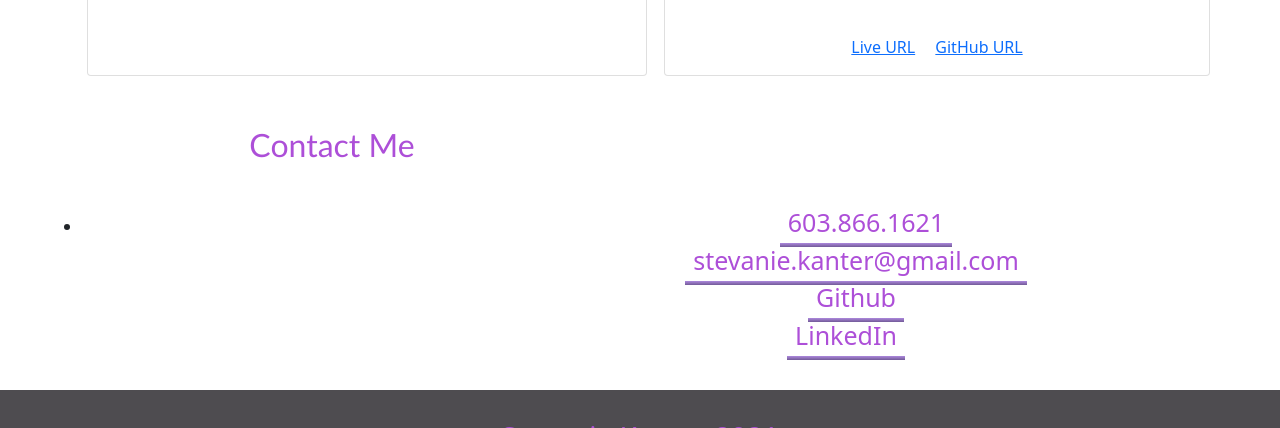
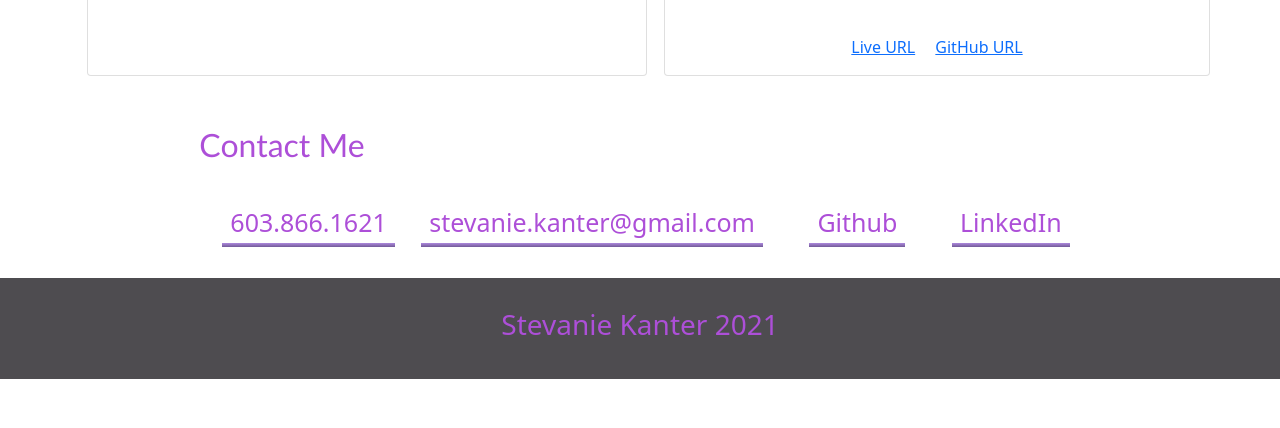
Before and after one commit to stevaniekanter/Updated-Portfolio, a plain HTML site: page index.html in a window 1280 px wide. Shown: the part 2372-2800 px from the top of the page. After the commit the page ends 2751 px from the top, so only its background shows below. Drawn offline with nearby package versions, Linux system fonts and the light colour scheme.

Commit message:
updated margin and spacing

```diff
--- a/Assets/css/style.css
+++ b/Assets/css/style.css
@@ -77,7 +77,6 @@ p {
 h2 {
     margin-bottom: 10px;
     margin-top: 10px;
-    margin-left: 50px;
     padding: 50px;
     height: 120px;
     width: 400px;
@@ -110,9 +109,9 @@ h2 {
 }
 
 .contact {
-    display:list-item;
     margin-left: auto;
     margin-right: auto;
+    align-content: center;
 }
 
 .first {
@@ -127,10 +126,10 @@ h2 {
 
 .list {
     display: inline;
-    text-decoration: none;
     padding: 20px;
     font-size: 25px;
-    margin-left: 400px;
+    margin-left: auto;
+    margin-right: auto;
 }
 
 footer {
```
